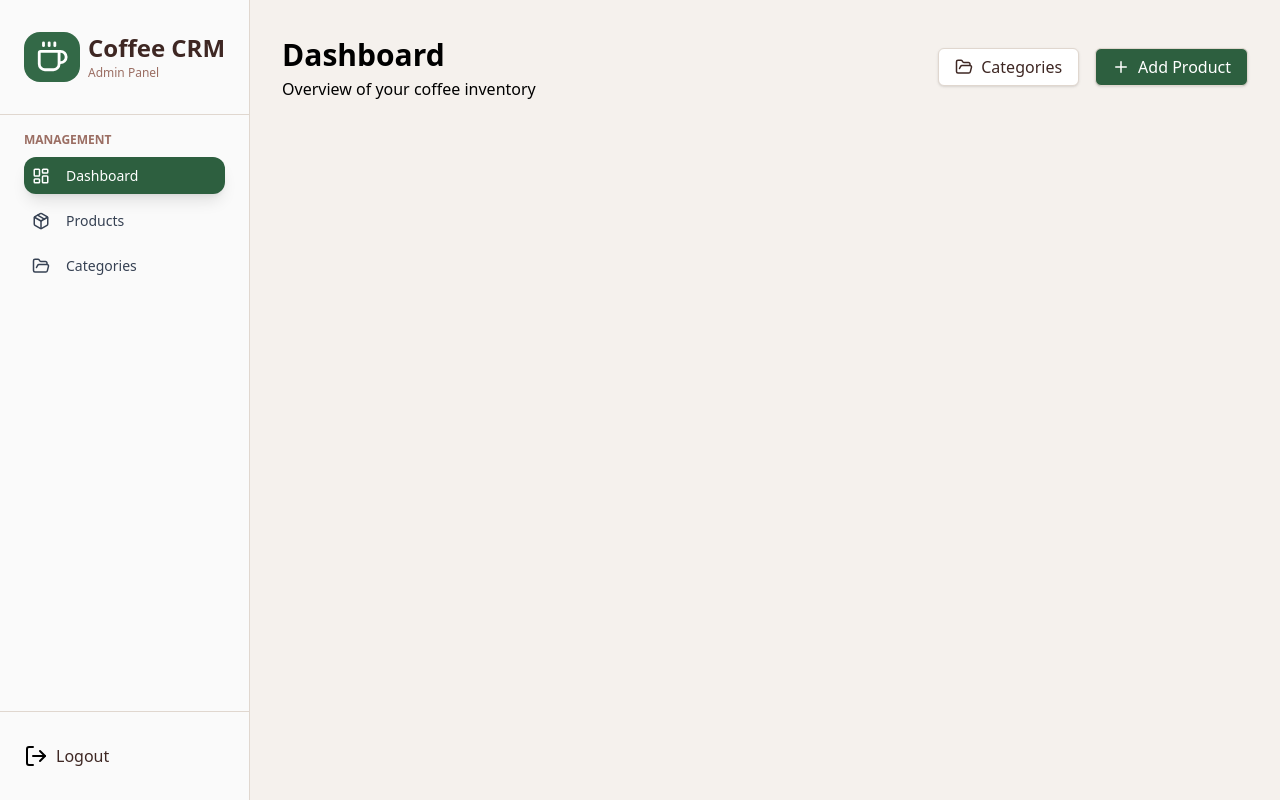
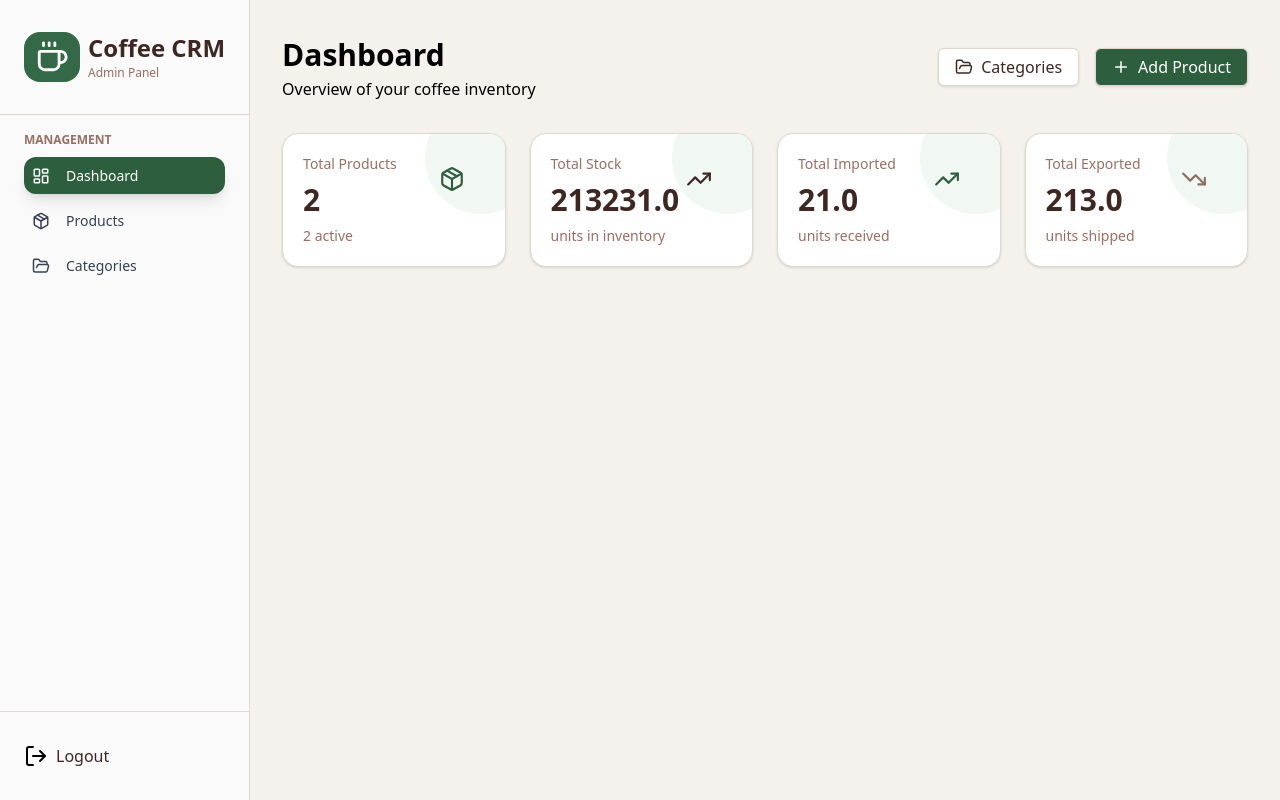
Before and after one commit to Stilla17/CoffeCRM, a React (Vite) app: page / in a window 1280 px wide. Built offline with nearby package versions, Linux system fonts and the light colour scheme.

Commit message:
totalCard added

```diff
--- a/package.json
+++ b/package.json
@@ -12,6 +12,7 @@
   "dependencies": {
     "@reduxjs/toolkit": "^2.11.1",
     "@tailwindcss/vite": "^4.1.18",
+    "axios": "^1.13.2",
     "lucide-react": "^0.560.0",
     "react": "^19.2.0",
     "react-dom": "^19.2.0",
--- /dev/null
+++ b/src/Components/TotalCard/TotalCard.jsx
@@ -0,0 +1,28 @@
+
+import React from 'react'
+
+const TotalCard = ({ title, total, description, children }) => {
+    return (
+        <div className="relative bg-white max-w-70 rounded-2xl border border-[#e0d7cf] shadow-sm p-5 overflow-hidden hover:shadow-md transition-all" >
+            <div className="absolute -top-8 -right-8 w-28 h-28 bg-[#f1f7f3] rounded-full" />
+            <div className="absolute top-8 right-10 z-10">
+                {
+                    children
+                }
+            </div>
+            <div className="relative z-10">
+                <p className="text-[#9b6e63] text-sm font-medium">
+                    {title}
+                </p>
+                <p className="text-[#3e2723] text-3xl font-bold my-2">
+                    {total}
+                </p>
+                <p className="text-[#9b6e63] text-sm mt-1">
+                    {description}
+                </p>
+            </div>
+        </div>
+    )
+}
+
+export default TotalCard
--- a/src/Pages/Dashboard/Dashboard.jsx
+++ b/src/Pages/Dashboard/Dashboard.jsx
@@ -1,8 +1,9 @@
-import { FolderOpen, Plus } from 'lucide-react'
+import { FolderOpen, Plus, TrendingDown, TrendingUp } from 'lucide-react'
 import React from 'react'
 import Button from '../../Components/Button/Button'
 import Nav from '../../Components/Nav/Nav'
-
+import TotalCard from '../../Components/TotalCard/TotalCard'
+import { Package } from 'lucide-react'
 const Dashboard = () => {
   return (
     <>
@@ -14,6 +15,20 @@ const Dashboard = () => {
           <Plus size={18} />
         </Button>
       </Nav>
+      <div className='grid grid-cols-4 mt-8 gap-6'>
+        <TotalCard title={"Total Products"} total={"2"} description={"2 active"}>
+          <Package size={26} className="text-[#2d5f3f]" />
+        </TotalCard>
+        <TotalCard title={"Total Stock"} total={"213231.0"} description={"units in inventory"}>
+          <TrendingUp size={26} color='#3e2723' className="text-[#2d5f3f]" />
+        </TotalCard>
+        <TotalCard title={"Total Imported"} total={"21.0"} description={"units received"}>
+          <TrendingUp size={26} className="text-[#2d5f3f]" />
+        </TotalCard>
+        <TotalCard title={"Total Exported"} total={"213.0"} description={"units shipped"}>
+          <TrendingDown size={26} color='#8d6e63' className="text-[#2d5f3f]" />
+        </TotalCard>
+      </div>
     </>
   )
 }
```
Also changed, not shown: 2 other files (tests, documents, lock files or other folders).
